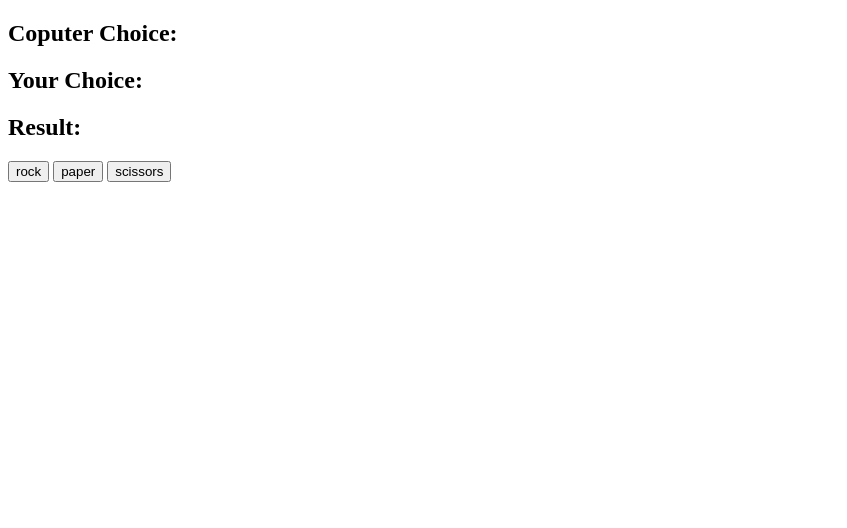
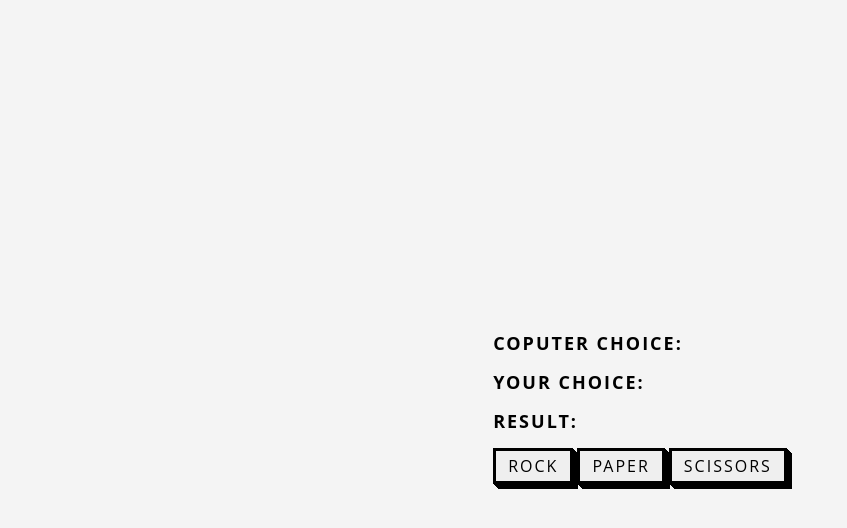
Before and after one commit to eniskastrati/rockpaperscissors, a plain HTML site: page index.html in a window 1280 px wide. Shown: the whole page, without its empty margins (0-847 px from the left). Drawn offline with Linux system fonts and the light colour scheme.

Commit message:
Did some desin changes

```diff
--- a/index.html
+++ b/index.html
@@ -10,14 +10,16 @@
 </head>
 
 <body>
-
-    <h2>Coputer Choice: <span id="computer-choice"></span></h2>
-    <h2>Your Choice: <span id="user-choice"></span></h2>
-    <h2>Result: <span id="result"></span></h2>
-
-    <button id="rock">rock</button>
-    <button id="paper">paper</button>
-    <button id="scissors">scissors</button>
+    <div class="content">
+        <h2>Coputer Choice: <span id="computer-choice"></span></h2>
+        <h2>Your Choice: <span id="user-choice"></span></h2>
+        <h2>Result: <span id="result"></span></h2>
+    </div>
+    <div class="possibleChoices">
+        <button class="button-54" id="rock">rock</button>
+        <button class="button-54" id="paper">paper</button>
+        <button class="button-54" id="scissors">scissors</button>
+    </div>
 
     <script src="app.js" charset="utf-8"></script>
 </body>
--- a/style.css
+++ b/style.css
@@ -0,0 +1,55 @@
+html{
+    min-width: 100%;
+    min-height: 100%;
+    display: flex;
+    flex-direction: column;
+    align-items: center;
+    align-content: center;
+    justify-content: center;
+    margin: auto;
+    background-color: #f4f4f4;
+}
+.content{
+    font-family: "Open Sans", sans-serif;
+    font-size: 12px;
+    letter-spacing: 2px;
+    text-transform: uppercase;
+    color: #000;
+}
+.possibleChoices{
+    display: block;
+    flex-direction: row;
+    align-items: center;
+    align-content: center;
+    justify-content: space-evenly;
+    margin: auto;
+}
+
+.button-54 {
+  font-family: "Open Sans", sans-serif;
+  font-size: 16px;
+  letter-spacing: 2px;
+  text-decoration: none;
+  text-transform: uppercase;
+  color: #000;
+  cursor: pointer;
+  border: 3px solid;
+  padding: 0.25em 0.5em;
+  box-shadow: 1px 1px 0px 0px, 2px 2px 0px 0px, 3px 3px 0px 0px, 4px 4px 0px 0px, 5px 5px 0px 0px;
+  position: relative;
+  user-select: none;
+  -webkit-user-select: none;
+  touch-action: manipulation;
+}
+
+.button-54:active {
+  box-shadow: 0px 0px 0px 0px;
+  top: 5px;
+  left: 5px;
+}
+
+@media (min-width: 768px) {
+  .button-54 {
+    padding: 0.25em 0.75em;
+  }
+}
```
